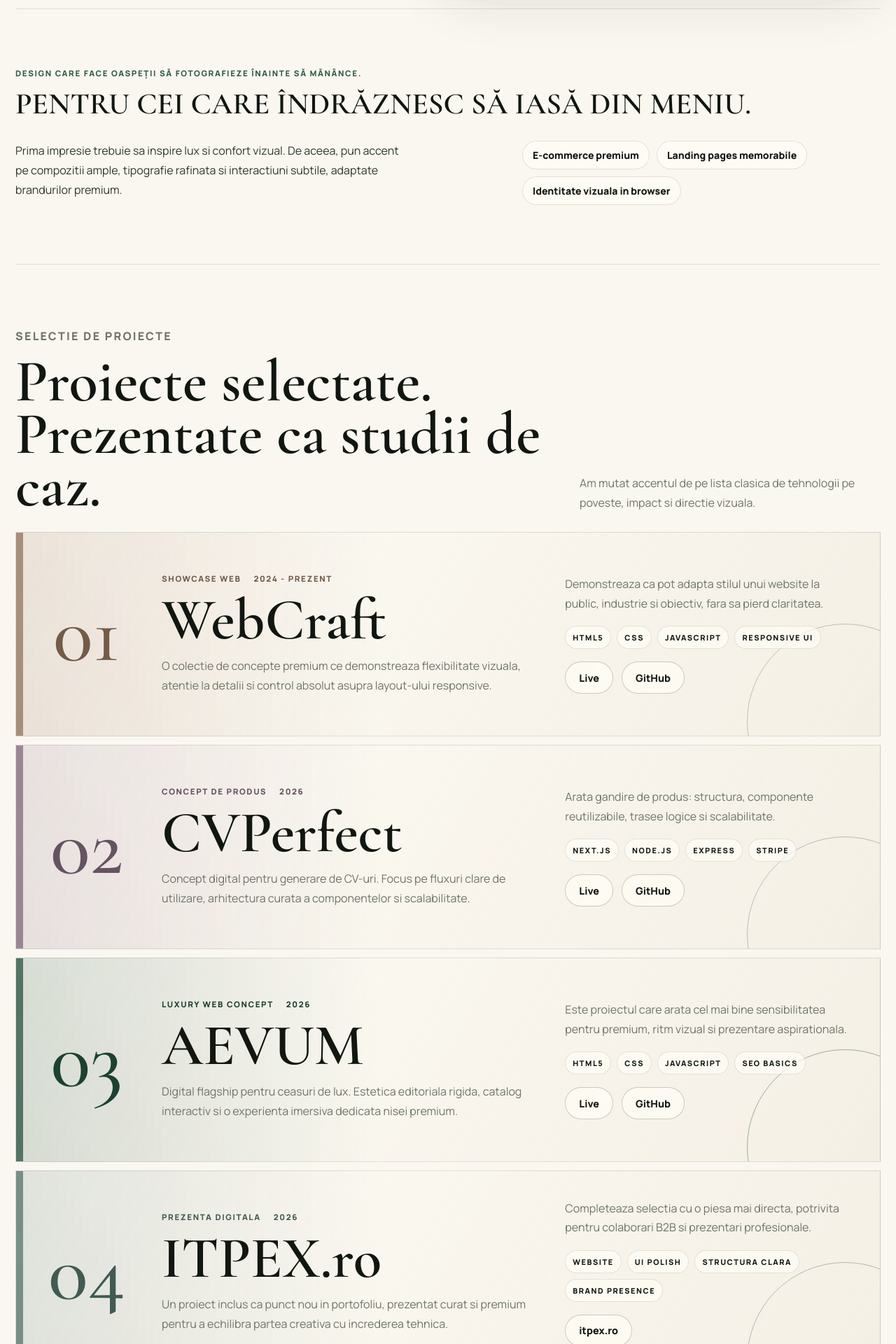
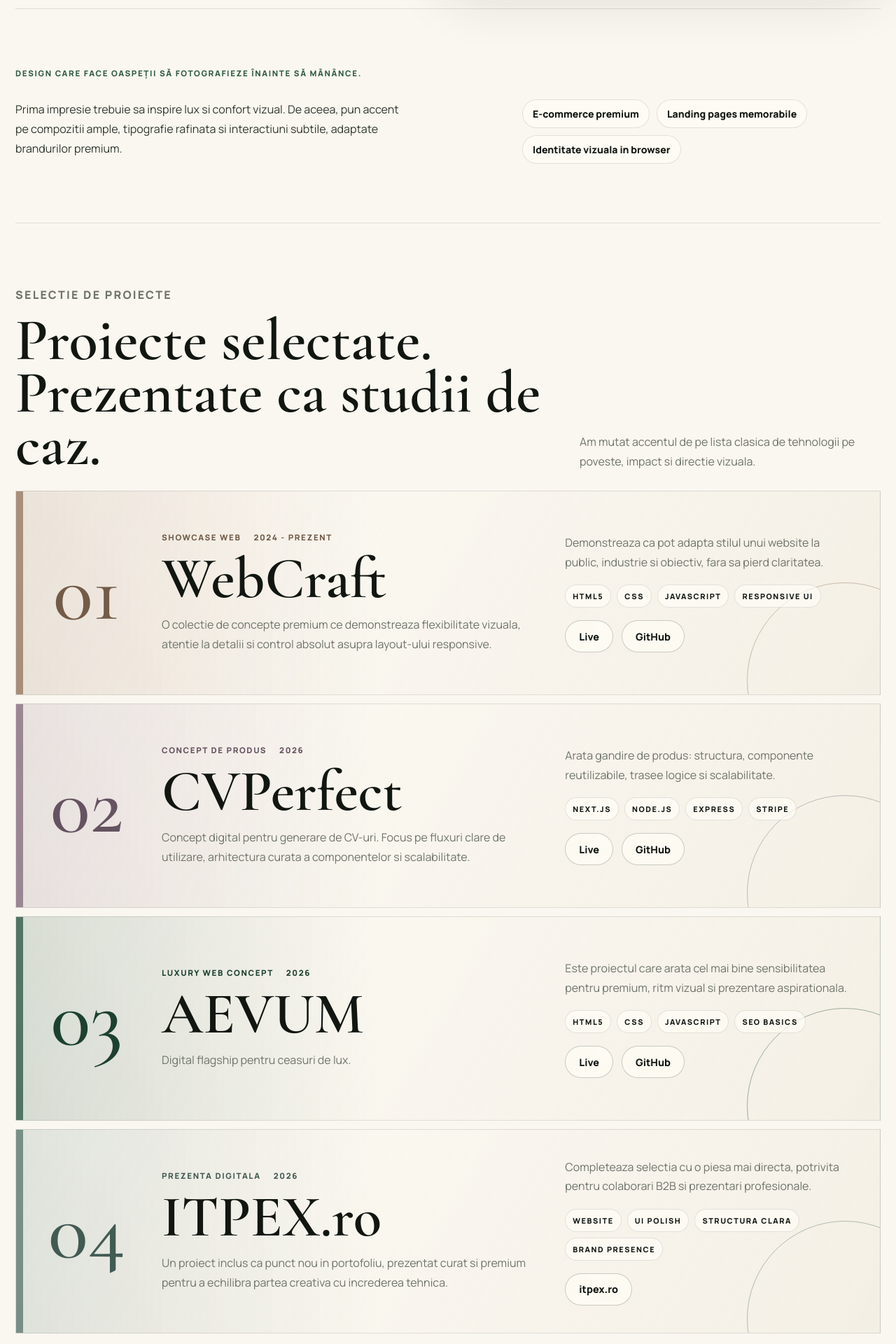
Before and after one commit to lidiadobos03-byte/My-portfolio, a React (Vite) app: page / in a window 1280 px wide. Shown: the part 780-2700 px from the top of the page at 70% size. Built offline with nearby package versions, Linux system fonts and the light colour scheme.

Commit message:
Clean up portfolio copy

```diff
--- a/src/App.jsx
+++ b/src/App.jsx
@@ -46,7 +46,7 @@ const content = {
     },
     intro: {
       eyebrow: 'Design care face oaspeții să fotografieze înainte să mănânce.',
-      title: 'PENTRU CEI CARE ÎNDRĂZNESC SĂ IASĂ DIN MENIU.',
+      title: '',
       text:
         'Prima impresie trebuie sa inspire lux si confort vizual. De aceea, pun accent pe compozitii ample, tipografie rafinata si interactiuni subtile, adaptate brandurilor premium.',
       points: ['E-commerce premium', 'Landing pages memorabile', 'Identitate vizuala in browser'],
@@ -92,8 +92,7 @@ const content = {
         type: 'Luxury web concept',
         year: '2026',
         role: 'Directie de brand + interfata',
-        summary:
-          'Digital flagship pentru ceasuri de lux. Estetica editoriala rigida, catalog interactiv si o experienta imersiva dedicata nisei premium.',
+        summary: 'Digital flagship pentru ceasuri de lux.',
         impact:
           'Este proiectul care arata cel mai bine sensibilitatea pentru premium, ritm vizual si prezentare aspirationala.',
         stack: ['HTML5', 'CSS', 'JavaScript', 'SEO basics'],
@@ -129,8 +128,7 @@ const content = {
     contact: {
       eyebrow: 'Contact',
       title: 'Transformam prima impresie intr-un avantaj competitiv?',
-      text:
-        'Disponibila pentru proiecte de web design, redesign-uri de nisa si concepte UI premium. Raspund rapid pe email sau telefon.',
+      text: '',
       quick: 'Contact rapid',
       phone: 'Telefon',
       github: 'GitHub',
@@ -138,7 +136,7 @@ const content = {
       call: 'Suna-ma',
       email: 'Trimite email',
     },
-    footer: 'designer web si designer de interfețe',
+    footer: 'web designer',
   },
   en: {
     meta: {
@@ -168,7 +166,7 @@ const content = {
     },
     intro: {
       eyebrow: 'Design that makes guests take photos before they eat.',
-      title: 'FOR THOSE WHO DARE TO STEP OFF THE MENU.',
+      title: '',
       text:
         'The first impression should inspire luxury and visual comfort. That is why I focus on generous compositions, refined typography and subtle interactions adapted to premium brands.',
       points: ['Premium e-commerce', 'Memorable landing pages', 'Brand identity in browser'],
@@ -214,8 +212,7 @@ const content = {
         type: 'Luxury web concept',
         year: '2026',
         role: 'Brand direction + interface',
-        summary:
-          'Digital flagship for luxury watches. Rigorous editorial aesthetics, interactive catalogue and an immersive experience dedicated to the premium niche.',
+        summary: 'Digital flagship for luxury watches.',
         impact:
           'The strongest proof of premium sensibility, visual rhythm and aspirational presentation.',
         stack: ['HTML5', 'CSS', 'JavaScript', 'SEO basics'],
@@ -251,8 +248,7 @@ const content = {
     contact: {
       eyebrow: 'Contact',
       title: 'Shall we turn the first impression into a competitive advantage?',
-      text:
-        'Available for web design projects, niche redesigns and premium UI concepts. I respond quickly by email or phone.',
+      text: '',
       quick: 'Quick contact',
       phone: 'Phone',
       github: 'GitHub',
@@ -260,7 +256,7 @@ const content = {
       call: 'Call me',
       email: 'Send email',
     },
-    footer: 'web designer and interface designer',
+    footer: 'web designer',
   },
 }
 
@@ -404,7 +400,7 @@ function App() {
         <section className="intro-strip reveal" id="direction">
           <div>
             <p className="eyebrow">{t.intro.eyebrow}</p>
-            <h2>{t.intro.title}</h2>
+            {t.intro.title ? <h2>{t.intro.title}</h2> : null}
           </div>
           <div className="intro-copy">
             <p>{t.intro.text}</p>
@@ -498,7 +494,7 @@ function App() {
           <div className="contact-copy reveal">
             <p className="eyebrow">{t.contact.eyebrow}</p>
             <h2>{t.contact.title}</h2>
-            <p>{t.contact.text}</p>
+            {t.contact.text ? <p>{t.contact.text}</p> : null}
           </div>
 
           <aside className="contact-card reveal delay-1">
```
